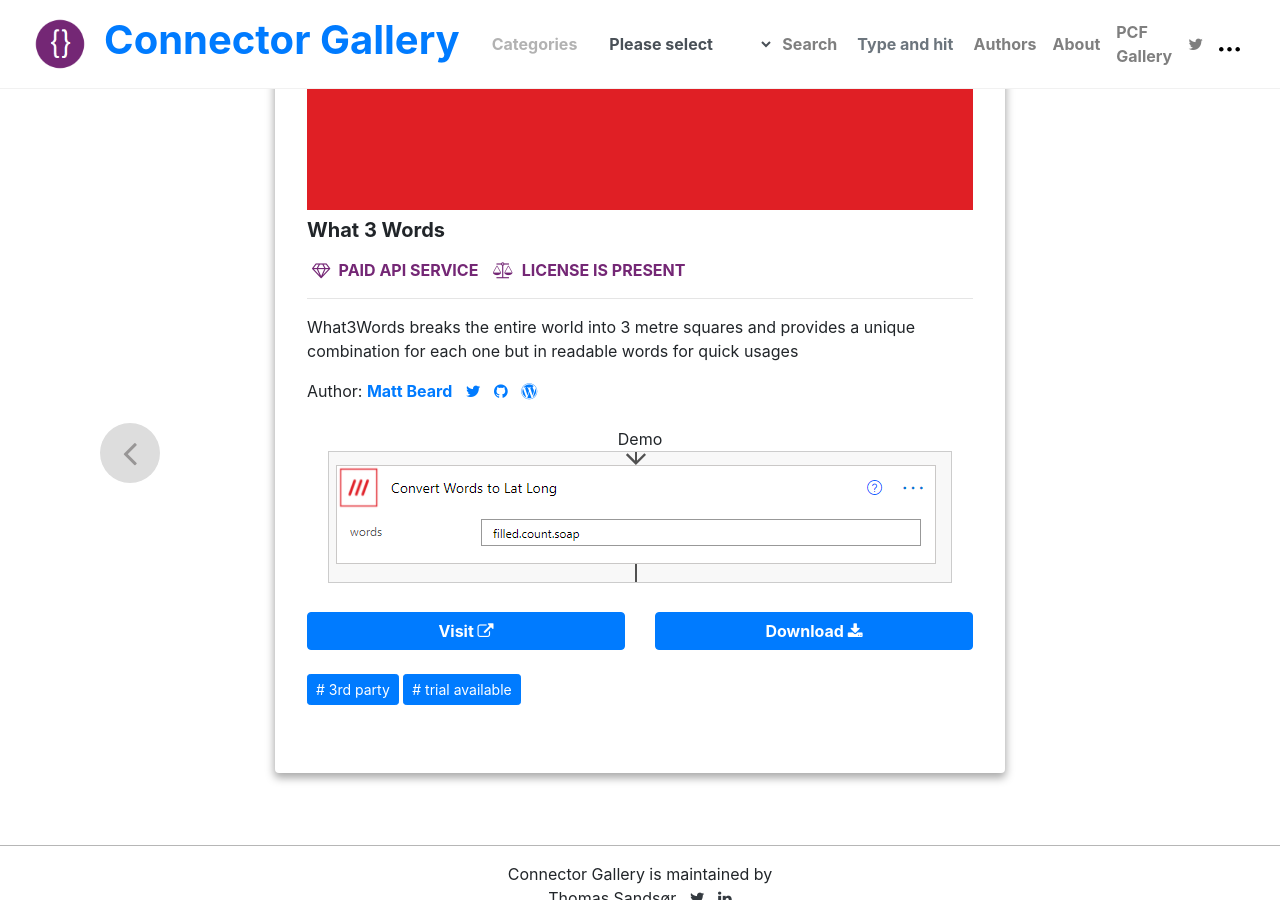
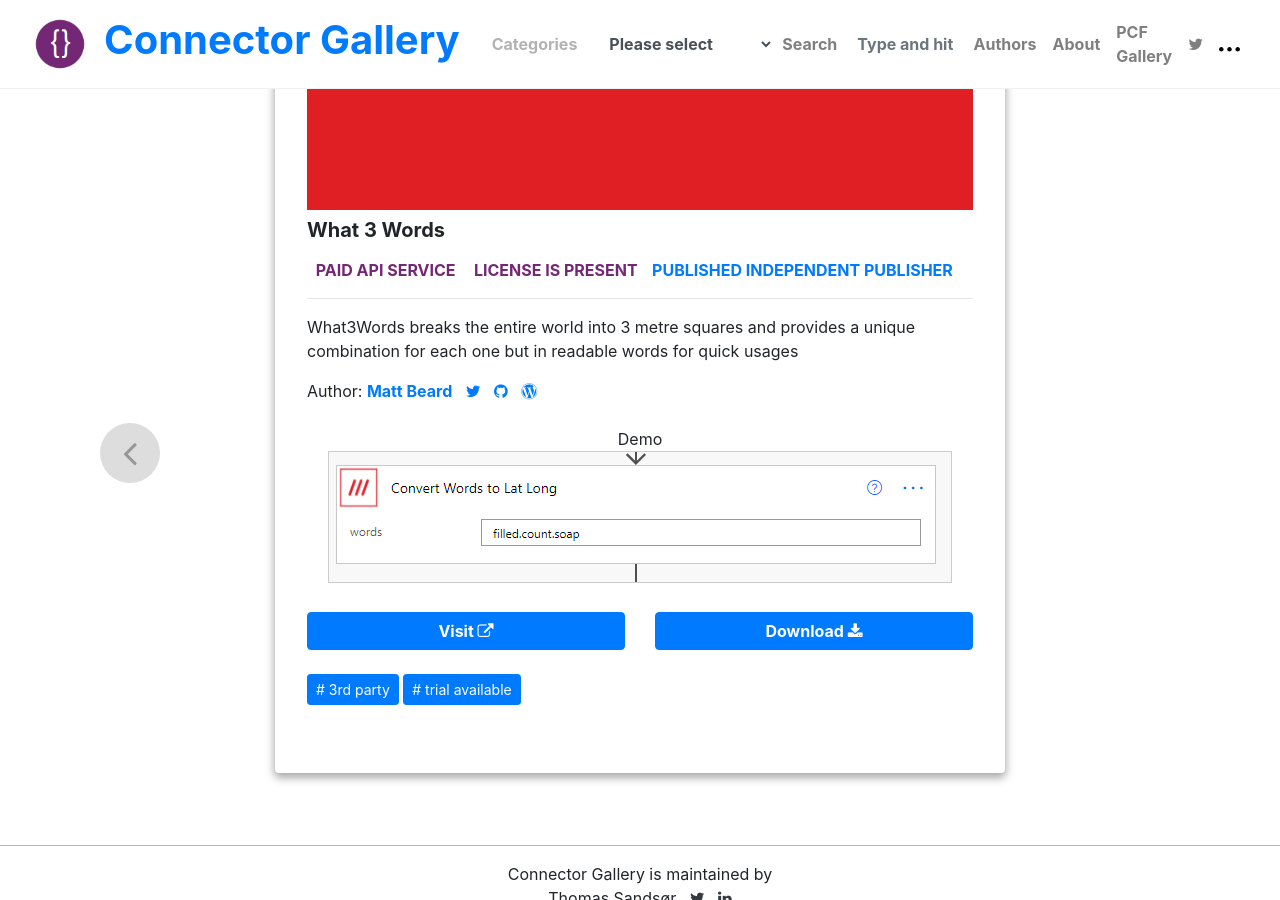
Before and after one commit to thomassandsor/connector.gallery, a Jekyll site: the page built from _posts/2021-06-22-what-3-words.md, in a window 1280 px wide and 900 px high, scrolled down 682 px. Built offline with Jekyll 4.4.1, drawn with Linux system fonts in a browser that asks for light colours; nearby versions of some CDN libraries; library files that are not in the unit come from our copies; comment, search, counter and statistics services are not loaded.

Commit message:
Fixed typos

```diff
--- a/_includes/card-post.html
+++ b/_includes/card-post.html
@@ -46,7 +46,7 @@
 				&nbsp;<i class="fa fa-balance-scale text-muted" aria-hidden="true" title="License is present"></i>
 				{% endif %}
 				{% if post.independent_published == true %}
-				&nbsp;<a href="{{post.independent_publisher_link}}">Independent Publisher</a>
+				&nbsp;<i class="fa fa-windows" aria-hidden="true" title="Independent Publisher"></i>
 				{% endif %}
 				<!--{% if post.license_defined == true %}
 				&nbsp;<i class="fa fa-balance-scale text-muted" aria-hidden="true" title="License is present"></i>
--- a/_layouts/post.html
+++ b/_layouts/post.html
@@ -18,25 +18,24 @@
 						</h5>
 						{% if page.open_api == true %}
 						<span style="color: #742775; padding: 5px;">
-						<i class="fa fa-folder-open-o" title="made for Model-driven Apps"></i>
 						<span style="color: #742775; font-weight:bold;">&nbsp;OPEN API</span>
 						</span>
 						{% endif %}
 						{% if page.3rdparty_api == true %}
 						<span style="color: #742775; padding: 5px;">
-						<i class="fa fa-diamond" title="made for Canvas Apps"></i>
 						<span style="color: #742775; font-weight:bold;">&nbsp;PAID API SERVICE</span>
 						</span>
 						{% endif %}
 						{% if page.license_defined == true %}
 						<span style="color: #742775; padding: 5px;">
-						<i class="fa fa-balance-scale" title="made for Power Apps Portals"></i>
 						<span style="color: #742775; font-weight:bold;">&nbsp;LICENSE IS PRESENT</span>
 						</span>
 						{% endif %}
-						{% if post.independent_published == true %}
+						{% if page.independent_published == true %}
 						<span style="color: #742775; padding: 5px;">
-						<a href="{{post.independent_publisher_link}}">PUBLISHED INDEPENDENT PUBLISHER</a>
+							<span style="color: #742775; font-weight:bold;">
+								<a href="{{page.independent_publisher_link}}">PUBLISHED INDEPENDENT PUBLISHER</a>
+							</span>
 						</span>
 						{% endif %}
 						<br/>
```
